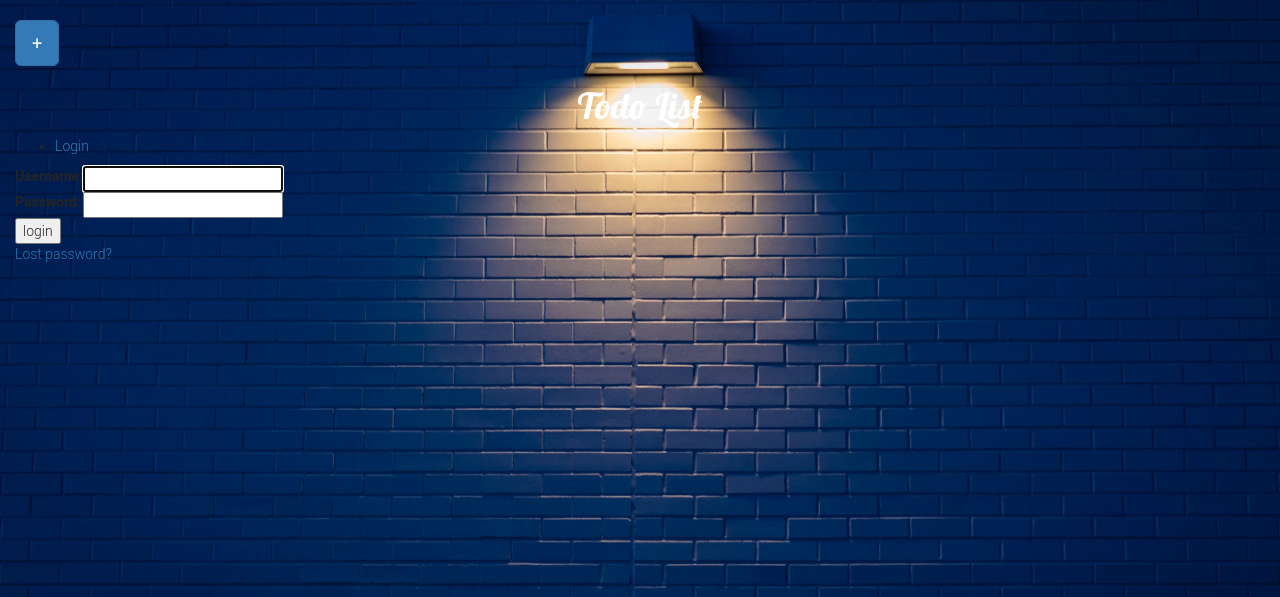
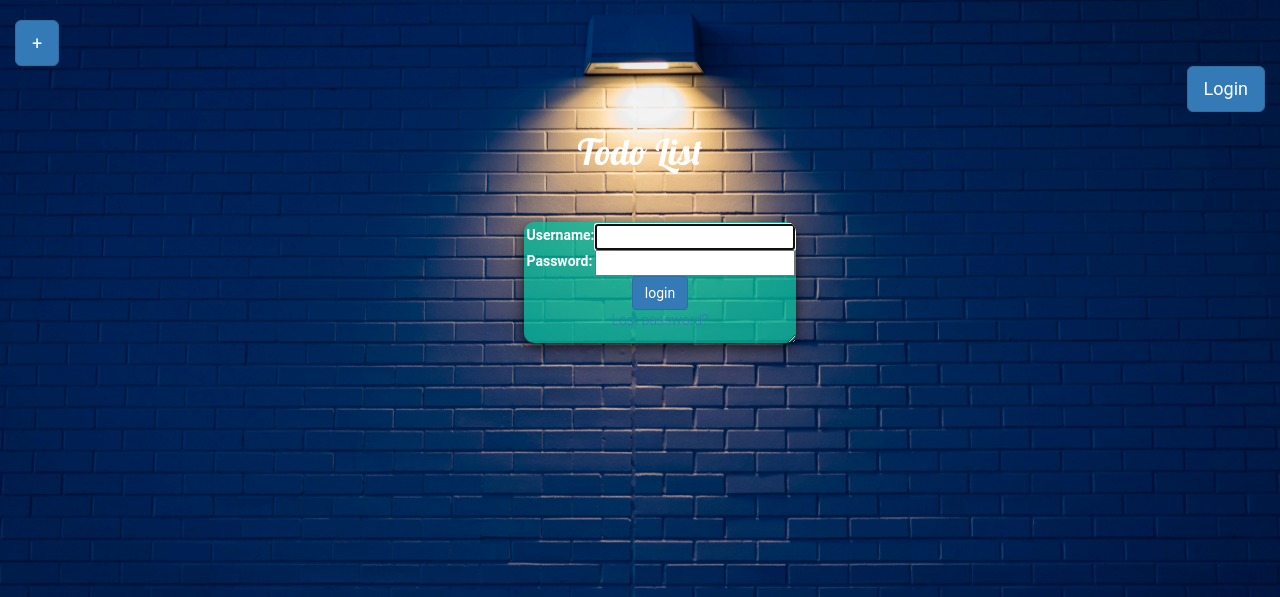
Before and after one commit to mateuswbechert/django-todo, a Django app: page /accounts/login/ in a window 1280 px wide. Shown: the top 597 px of the page. Run offline with Django 4.2, Linux system fonts and the light colour scheme; some libraries are stand-ins or nearby versions.

Commit message:
Initial login customization

```diff
--- a/todo/static/todo/style.css
+++ b/todo/static/todo/style.css
@@ -3,7 +3,7 @@ body
     font-family: 'Roboto', sans-serif;
     font-weight: 300;
     font-style: normal;
-    color: rgb(36, 36, 36);
+    color: rgb(255, 255, 255);
     background: #000;
     -webkit-font-smoothing: antialiased;
     background: url(img/background.jpg);
--- a/todo/templates/registration/login.html
+++ b/todo/templates/registration/login.html
@@ -1,6 +1,11 @@
 {% extends "../todo/base.html" %}
 
 {% block content %}
+<center><br><br>
+    <div class="col-md-3" style="float:none;margin:auto;">
+    <div class="card control-label">
+
+
 
   {% if form.errors %}
     <p>Your username and password didn't match. Please try again.</p>
@@ -15,6 +20,7 @@
     {% endif %}
   {% endif %}
 
+
   <form method="post" action="{% url 'login' %}">
     {% csrf_token %}
     <table>
@@ -27,11 +33,13 @@
         <td>{{ form.password }}</td>
       </tr>
     </table>
-    <input type="submit" value="login" />
+    <input class="btn btn-primary" type="submit" value="login" />
     <input type="hidden" name="next" value="{{ next }}" />
   </form>
 
   {# Assumes you setup the password_reset view in your URLconf #}
   <p><a href="{% url 'password_reset' %}">Lost password?</a></p>
+  </div>
+</center>
 
 {% endblock %}
--- a/todo/templates/todo/base.html
+++ b/todo/templates/todo/base.html
@@ -17,25 +17,36 @@
 
 <body class="container-fluid">
 
-<!-- Button trigger modal -->
+  <!-- NEW CARD -->
   <br><button type="button" class="btn btn-primary btn-lg" data-toggle="modal" data-target="#exampleModal">
     +
   </button>
 
+  <!-- PROFILE OPTIONS-->
+  {% if user.is_authenticated %}
+  <div class="text-right">
+    Welcome, {{ user.get_username }}
+    <a href="{% url 'logout'%}?next={{request.path}}">
+      <button type="button" class="btn btn-primary btn-lg">Logout</button>
+    </a>
+  </div>
+  {% else %}
+  <div class="text-right">
+    <a href="{% url 'login'%}?next={{request.path}}">
+      <button type="button" class="btn btn-primary btn-lg">Login</button>
+    </a>
+  </div>
+  {% endif %}
 
+  <!-- LOGO -->
   <center class="row">
+    <a href="{% url 'todo' %}">
       <h1>Todo List</h1>
+    </a>
   </center>
 
   <ul class="sidebar-nav">
 
- {% if user.is_authenticated %}
-   <li>User: {{ user.get_username }}</li>
-   <li><a href="{% url 'logout'%}?next={{request.path}}">Logout</a></li>
- {% else %}
-   <li><a href="{% url 'login'%}?next={{request.path}}">Login</a></li>
- {% endif %}
-</ul>
 
     {% if messages %}
     {% for message in messages %}
```
Lines whose indentation alone changed are shown as unchanged.
